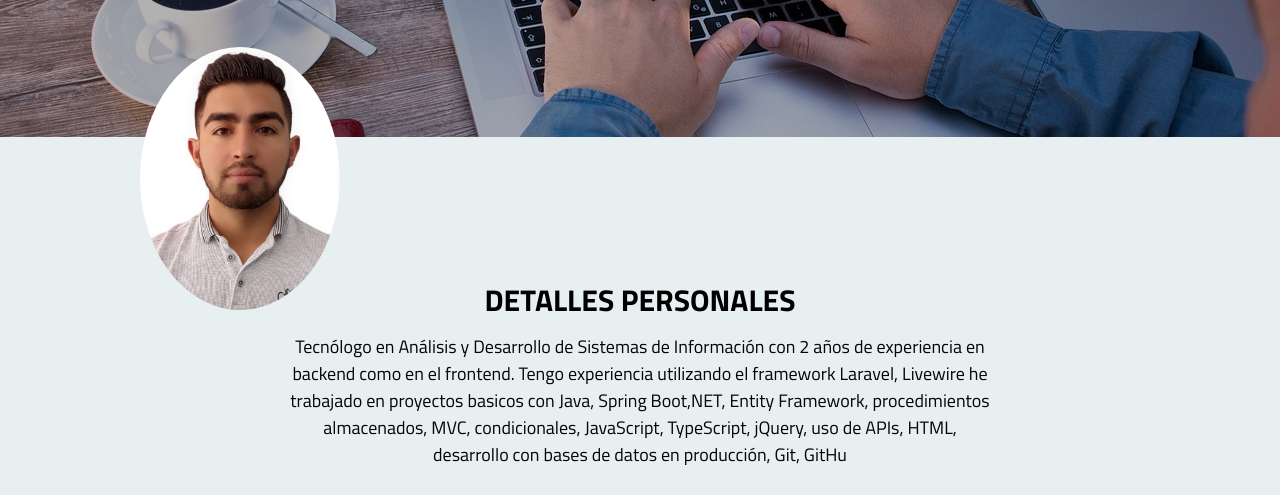
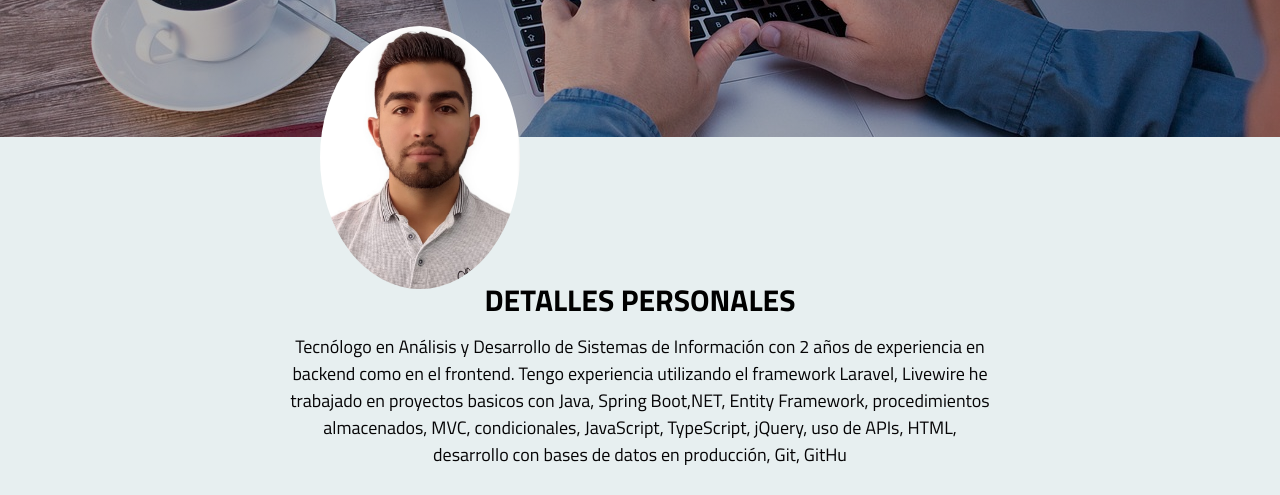
Before and after one commit to JhonAriza/jhonariza.github.io, a plain HTML site: page index.html in a window 1280 px wide. Shown: the part 250-745 px from the top of the page. Drawn offline with Linux system fonts and the light colour scheme.

Commit message:
third version

```diff
--- a/estilo.css
+++ b/estilo.css
@@ -82,9 +82,9 @@ html{
     max-width: 200px;
     border-radius: 50%;
     position: absolute;
-    left:10%;
-    top: -90px;
     transform: translateX(-50%);
+    left: 28%;
+    top: -111px;
 }
 /* estilos generales */
 .titulo-seccion{
```
